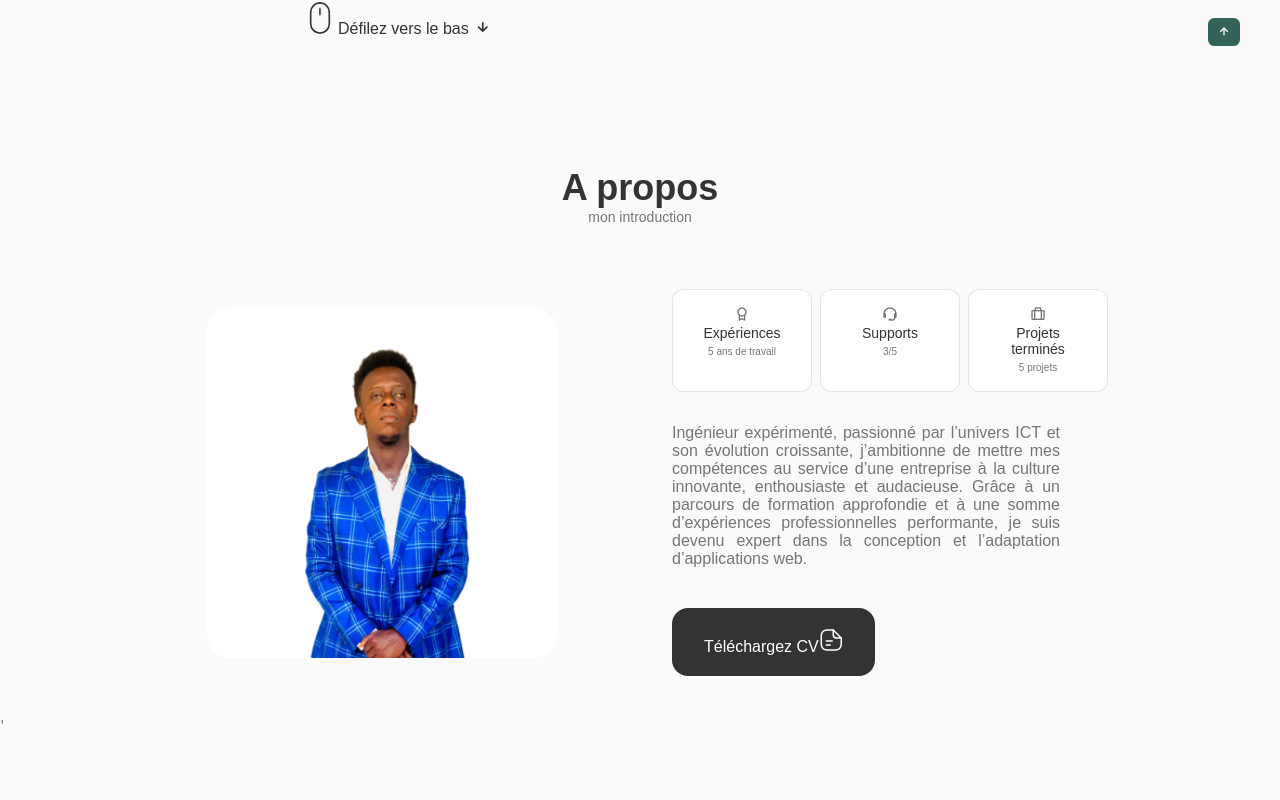
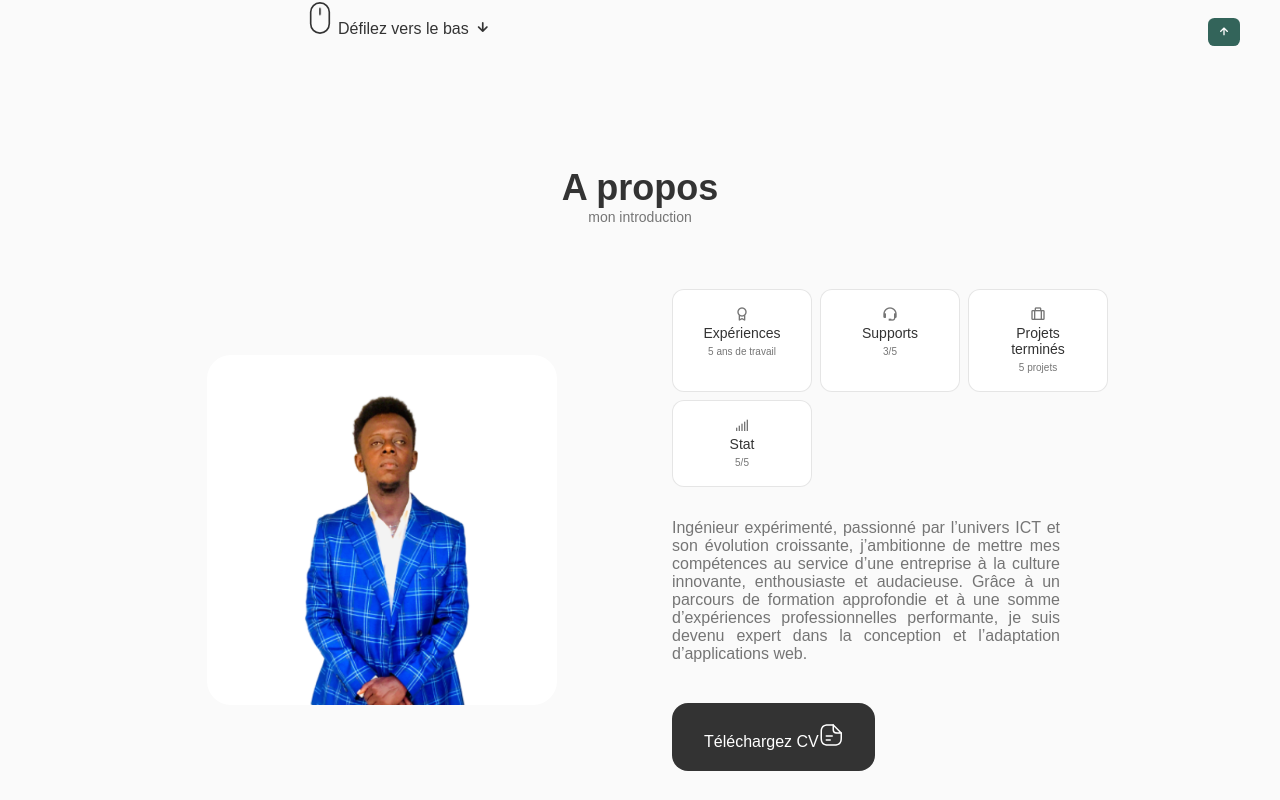
Before and after one commit to rovertnet/mon_portfolio, a React (Create React App) app: page / in a window 1280 px wide. Shown: the part 594-1394 px from the top of the page. Built offline with nearby package versions, Linux system fonts and the light colour scheme.

Commit message:
ajout d'un élemen

```diff
--- a/src/composants/about/Infos.jsx
+++ b/src/composants/about/Infos.jsx
@@ -20,8 +20,14 @@ const Infos = () => {
         <h3 className="about_title">Projets terminés</h3>
         <span className="about_subtitle">5 projets</span>
       </div>
+
+      <div className="about_box">
+        <i className="bx bx-signal-5"></i>
+        <h3 className="about_title">Stat</h3>
+        <span className="about_subtitle">5/5</span>
       </div>
-  )
+    </div>
+  );
 }
 
 export default Infos
```
Lines whose indentation alone changed are shown as unchanged.
